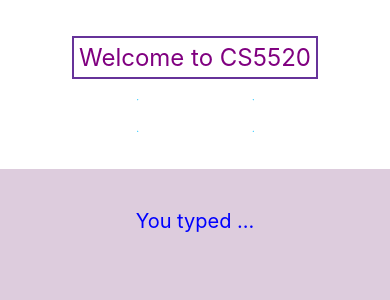
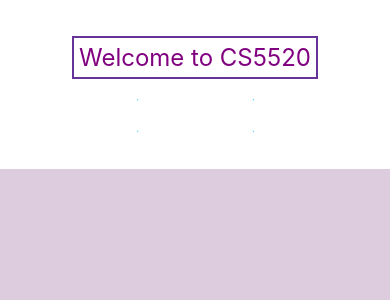
Before and after one commit to qcwssss/CS5520, a React Native app: screen / in a window 390 px wide. Shown: the top 300 px of the page. Built offline with nearby package versions, Linux system fonts and the light colour scheme.

Commit message:
added scroll view

```diff
--- a/App.js
+++ b/App.js
@@ -1,17 +1,26 @@
 import { StatusBar } from "expo-status-bar";
 import { useState } from "react";
-import { Button, StyleSheet, Text, View, SafeAreaView } from "react-native";
+import {
+  Button,
+  StyleSheet,
+  Text,
+  View,
+  SafeAreaView,
+  ScrollView,
+} from "react-native";
 import Header from "./components/Header";
 import Input from "./components/Input";
 
 export default function App() {
   const name = "CS5520";
 
-  const [enteredText, setEnteredText] = useState("...");
+  // const [enteredText, setEnteredText] = useState("...");
+  const [goals, setGoals] = useState([]);
   const [modalVisible, setModalVisible] = useState(false);
 
   const onTextEnter = (textChanged) => {
-    setEnteredText(textChanged);
+    let newGoal = { text: textChanged, id: Math.random() };
+    setGoals((prevGoals) => [...prevGoals, newGoal]);
     setModalVisible(false);
   };
 
@@ -39,8 +48,20 @@ export default function App() {
         textUpdateFunction={onTextEnter}
         onCancel={onCancel}
       />
+
       <View style={styles.bottomContainer}>
-        <Text style={styles.typedText}>You typed {enteredText}</Text>
+        <ScrollView
+          alwaysBounceVertical={false}
+          contentContainerStyle={styles.scrollViewContainer}
+        >
+          {goals.map((goal) => {
+            return (
+              <View key={goal.id} style={styles.textContainer}>
+                <Text style={styles.typedText}>{goal.text}</Text>
+              </View>
+            );
+          })}
+        </ScrollView>
       </View>
     </SafeAreaView>
   );
@@ -53,10 +74,14 @@ const styles = StyleSheet.create({
     alignItems: "stretch",
     justifyContent: "center",
   },
+  textContainer: {
+    borderRadius: 5,
+    padding: 5,
+    marginVertical: 5,
+    backgroundColor: "#aaa",
+  },
   typedText: {
-    padding: 40,
-    textAlign: "center",
-    fontSize: 20,
+    fontSize: 80,
     color: "blue",
   },
   topContainer: {
@@ -68,6 +93,9 @@ const styles = StyleSheet.create({
     flex: 4,
     backgroundColor: "#dcd",
   },
+  scrollViewContainer: {
+    alignItems: "center",
+  },
   button: {
     backgroundColor: "#00bfff",
     marginTop: 20,
```
